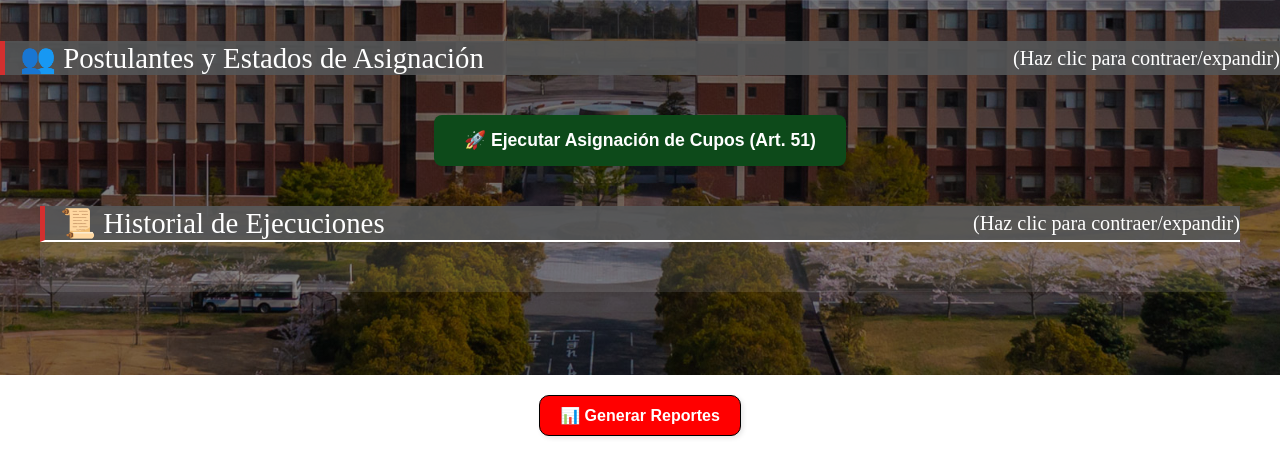
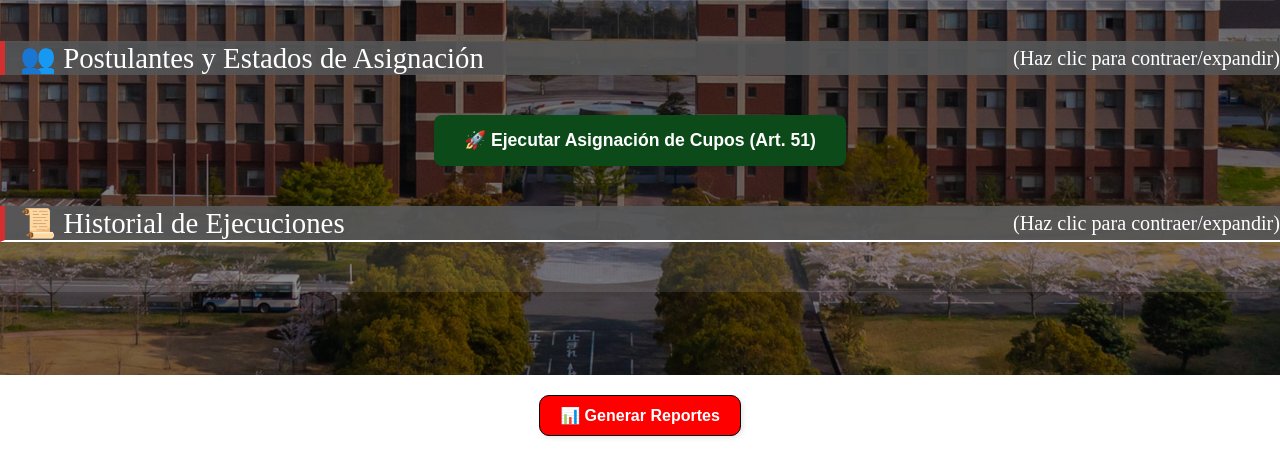
Before and after one commit to Elf3n-RO/Proyect-POO-ULEAM---Group-6---2025, a Flask app: page /admin-panel in a window 1280 px wide. Shown: the part 345-800 px from the top of the page. Run offline with Flask 3, Linux system fonts and the light colour scheme; the visitor is signed in with stand-in values (Sample User, id 1); data that the repository does not hold is empty.

Commit message:
changes html

```diff
--- a/SAC/src/sac/templates/admin.html
+++ b/SAC/src/sac/templates/admin.html
@@ -127,7 +127,7 @@
                 </script>
 
 
-        <details open style="margin-left: 40px; margin-right: 40px; margin-bottom: 20px; background: rgba(255,255,255,0.1); border-radius: 8px;">
+        <details open style="margin-left: 40px; margin-right: 40px; margin-bottom: 20px; background: rgba(255,255,255,0.1); border-radius: 8px;margin-left: 0px;margin-right: 0px;">
             <summary class="titulo-seccion" style="cursor: pointer; list-style: none; display: flex; align-items: center; justify-content: space-between; background-color: rgba(85, 86, 87, 0.9);">
                 📜 Historial de Ejecuciones
                 <span style="font-size: 0.7em;">(Haz clic para contraer/expandir)</span>
```
